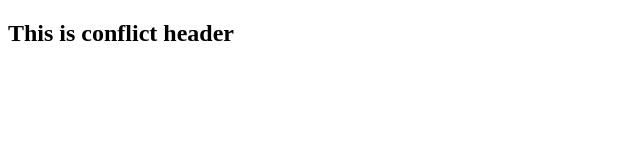
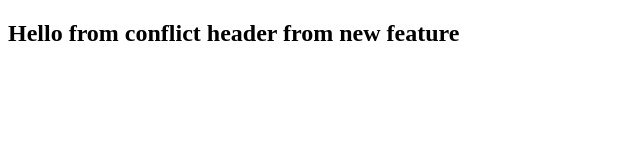
Before and after one commit to hirak711/gitconflict, a plain HTML site: page index.html in a window 1280 px wide. Shown: the whole page, without its empty margins (0-640 px from the left). Drawn offline with Linux system fonts and the light colour scheme.

Commit message:
add index file from master

```diff
--- a/index.html
+++ b/index.html
@@ -7,7 +7,7 @@
 
 <body>
 
-<h2>This is conflict header </h2>
+<h2>Hello from conflict header from new feature</h2>
 
 
 </body>
```
